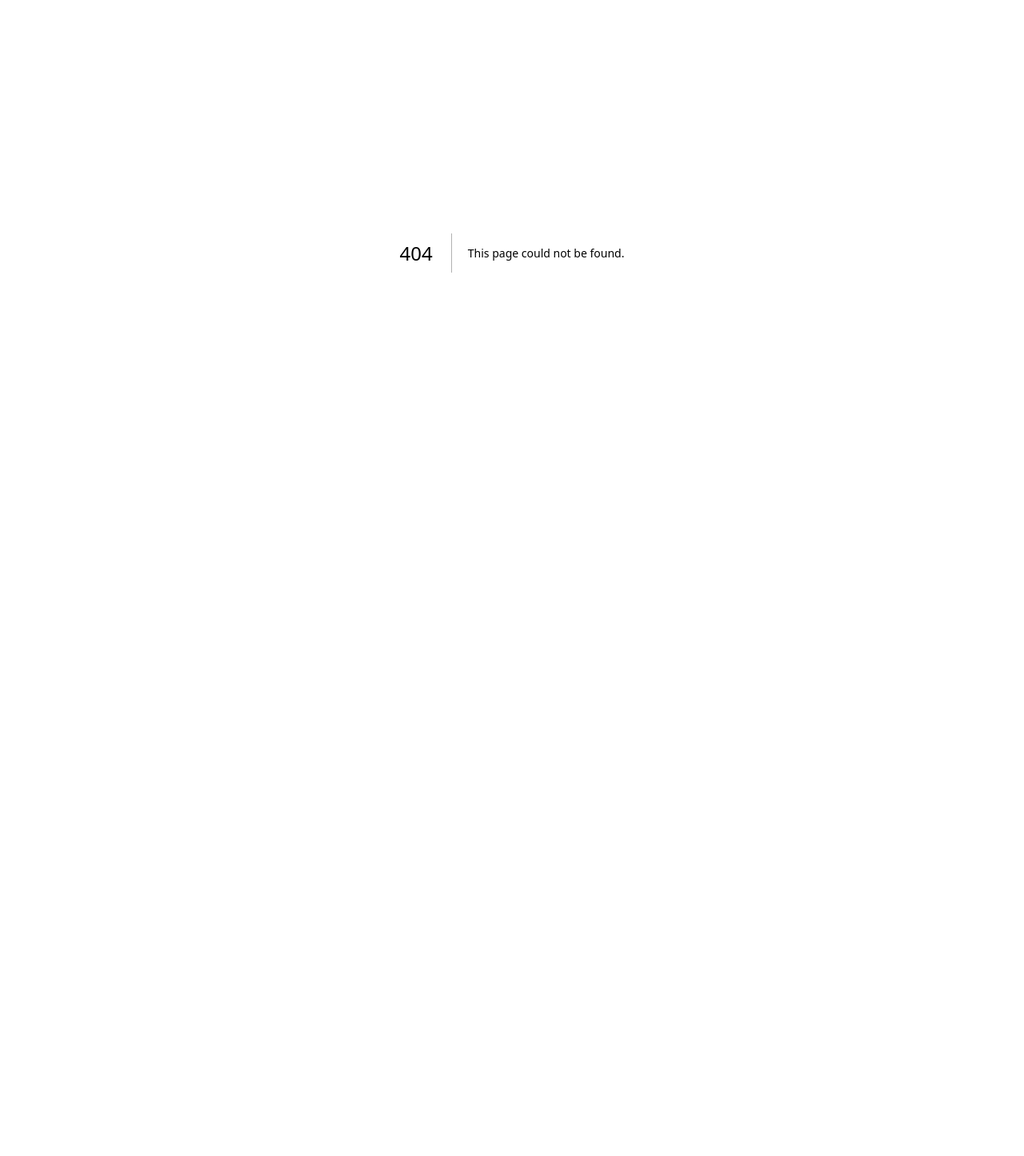
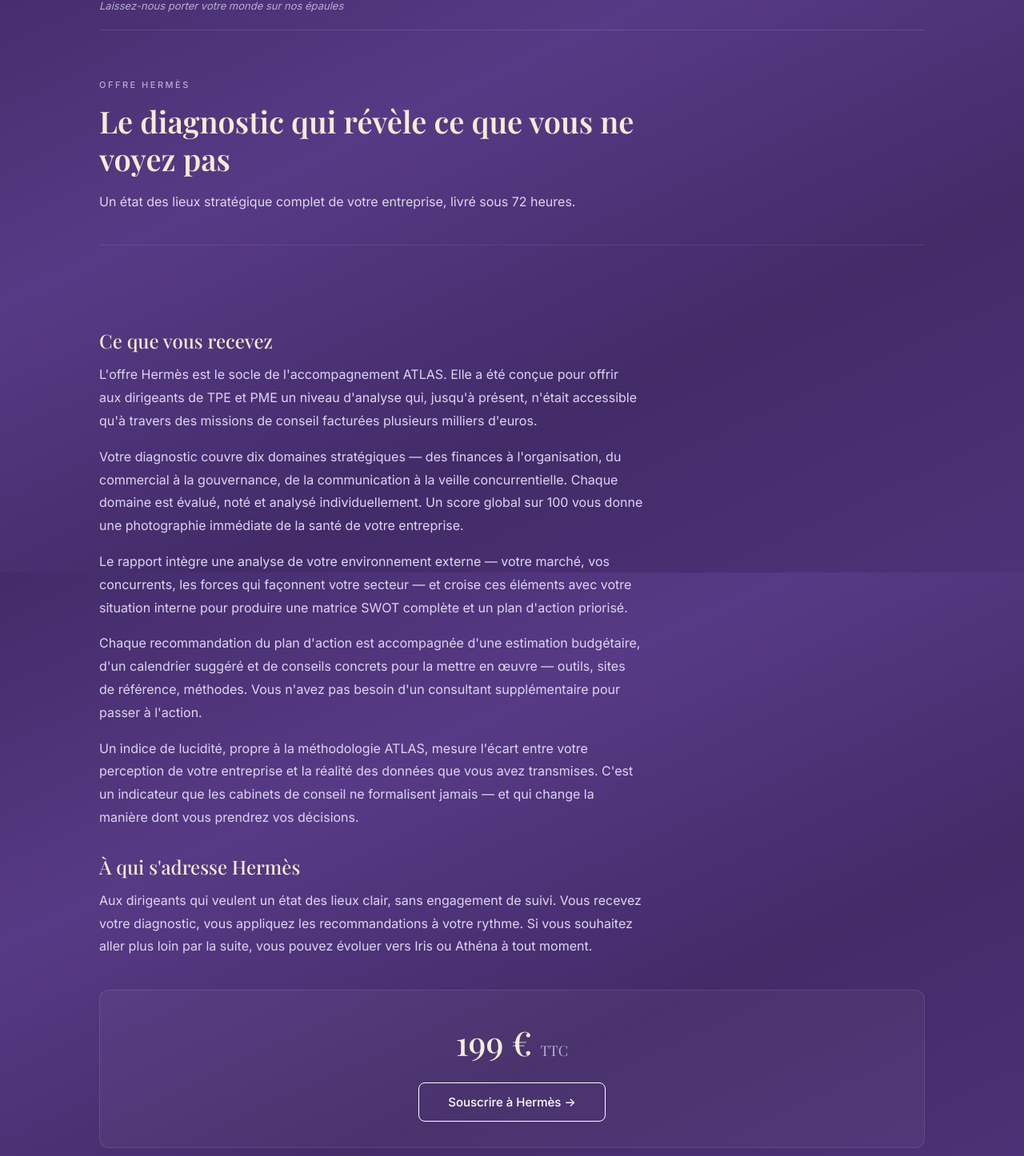
Before and after one commit to gabrielsimonetti62-hub/atlas-diagnostic, a Next.js app: page /offres/hermes in a window 1280 px wide. Before the commit this address had no page. Shown: the part 84-1530 px from the top of the page at 80% size. Before the commit the page ends 800 px from the top, so only its background shows below. Built offline with nearby package versions, Linux system fonts and the light colour scheme; a web font is replaced by a local one.

Commit message:
Create page.js

```diff
--- /dev/null
+++ b/app/offres/hermes/page.js
@@ -0,0 +1,40 @@
+import Link from "next/link";
+import { Nav, Footer } from "../../components";
+
+export const metadata = {
+  title: "Offre Hermès — Diagnostic stratégique complet | ATLAS",
+  description: "Un diagnostic complet de votre entreprise sur 10 domaines stratégiques. Rapport détaillé avec recommandations priorisées et plan d'action. 199 €.",
+};
+
+export default function Hermes() {
+  return (
+    <>
+      <Nav />
+      <div className="container">
+        <section className="page-header">
+          <div className="section-label">Offre Herm&egrave;s</div>
+          <h1>Le diagnostic qui r&eacute;v&egrave;le ce que vous ne voyez pas</h1>
+          <p className="section-intro">Un &eacute;tat des lieux strat&eacute;gique complet de votre entreprise, livr&eacute; sous 72 heures.</p>
+        </section>
+      </div>
+      <div className="container"><hr className="divider" /></div>
+      <div className="container">
+        <section className="section article-body">
+          <h2>Ce que vous recevez</h2>
+          <p>L&apos;offre Herm&egrave;s est le socle de l&apos;accompagnement ATLAS. Elle a &eacute;t&eacute; con&ccedil;ue pour offrir aux dirigeants de TPE et PME un niveau d&apos;analyse qui, jusqu&apos;&agrave; pr&eacute;sent, n&apos;&eacute;tait accessible qu&apos;&agrave; travers des missions de conseil factur&eacute;es plusieurs milliers d&apos;euros.</p>
+          <p>Votre diagnostic couvre dix domaines strat&eacute;giques &mdash; des finances &agrave; l&apos;organisation, du commercial &agrave; la gouvernance, de la communication &agrave; la veille concurrentielle. Chaque domaine est &eacute;valu&eacute;, not&eacute; et analys&eacute; individuellement. Un score global sur 100 vous donne une photographie imm&eacute;diate de la sant&eacute; de votre entreprise.</p>
+          <p>Le rapport int&egrave;gre une analyse de votre environnement externe &mdash; votre march&eacute;, vos concurrents, les forces qui fa&ccedil;onnent votre secteur &mdash; et croise ces &eacute;l&eacute;ments avec votre situation interne pour produire une matrice SWOT compl&egrave;te et un plan d&apos;action prioris&eacute;.</p>
+          <p>Chaque recommandation du plan d&apos;action est accompagn&eacute;e d&apos;une estimation budg&eacute;taire, d&apos;un calendrier sugg&eacute;r&eacute; et de conseils concrets pour la mettre en &oelig;uvre &mdash; outils, sites de r&eacute;f&eacute;rence, m&eacute;thodes. Vous n&apos;avez pas besoin d&apos;un consultant suppl&eacute;mentaire pour passer &agrave; l&apos;action.</p>
+          <p>Un indice de lucidit&eacute;, propre &agrave; la m&eacute;thodologie ATLAS, mesure l&apos;&eacute;cart entre votre perception de votre entreprise et la r&eacute;alit&eacute; des donn&eacute;es que vous avez transmises. C&apos;est un indicateur que les cabinets de conseil ne formalisent jamais &mdash; et qui change la mani&egrave;re dont vous prendrez vos d&eacute;cisions.</p>
+          <h2>&Agrave; qui s&apos;adresse Herm&egrave;s</h2>
+          <p>Aux dirigeants qui veulent un &eacute;tat des lieux clair, sans engagement de suivi. Vous recevez votre diagnostic, vous appliquez les recommandations &agrave; votre rythme. Si vous souhaitez aller plus loin par la suite, vous pouvez &eacute;voluer vers Iris ou Ath&eacute;na &agrave; tout moment.</p>
+          <div className="offer-cta-block">
+            <div className="offer-cta-price">199 &euro; <span>TTC</span></div>
+            <button className="btn-cta">Souscrire &agrave; Herm&egrave;s &rarr;</button>
+          </div>
+        </section>
+      </div>
+      <Footer />
+    </>
+  );
+}
```
